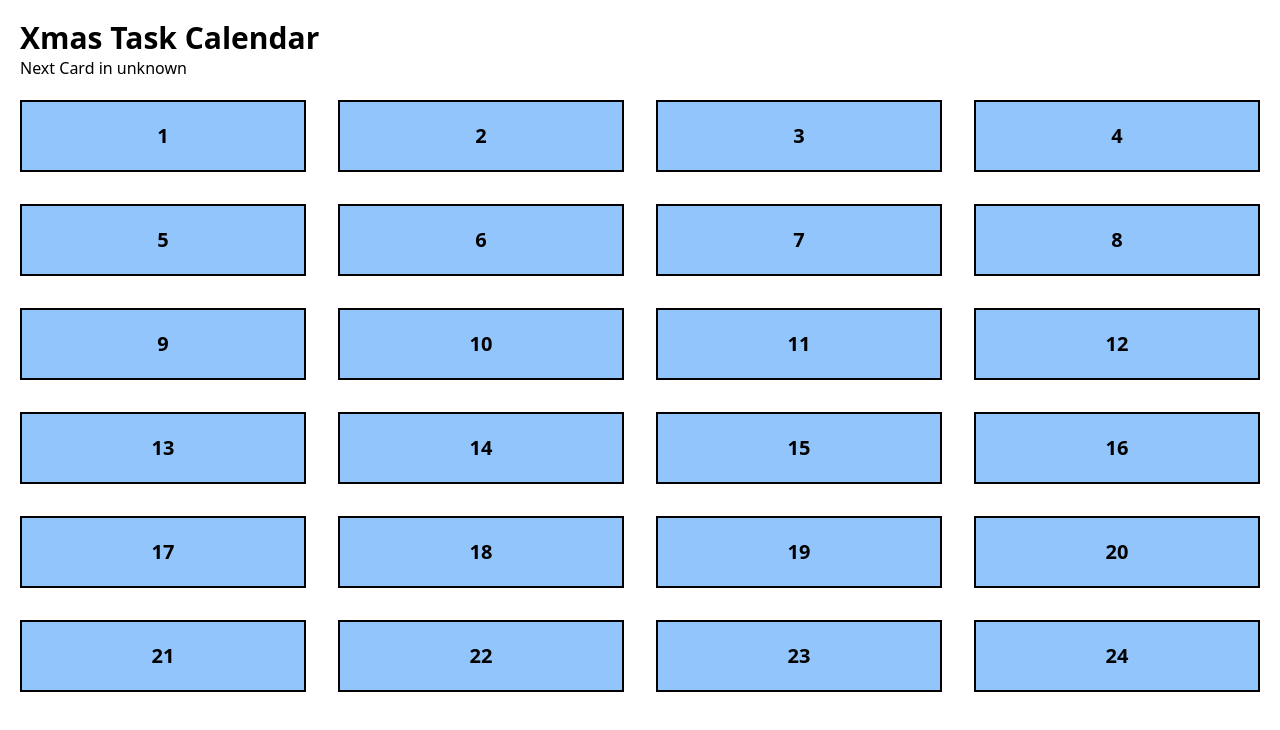
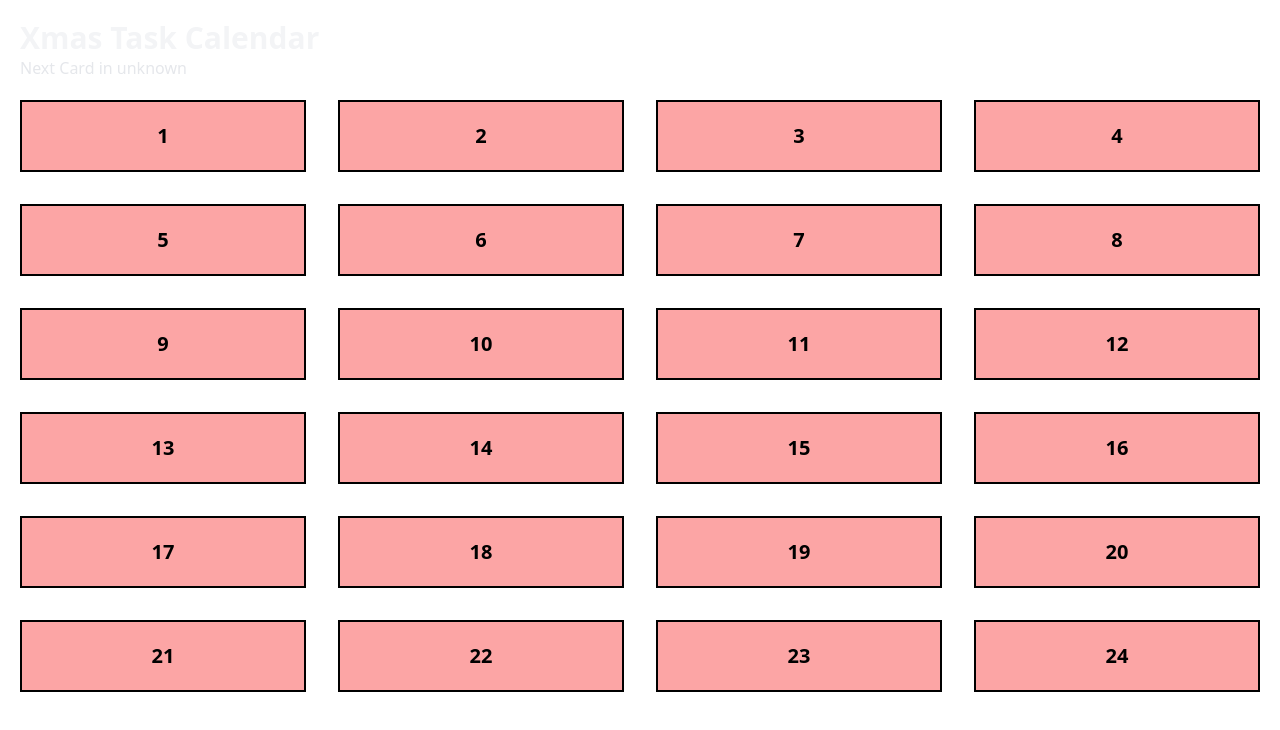
Before and after one commit to EliasSchaut/XmasCalendar, a Nuxt app: page / in a window 1280 px wide. Shown: the top 730 px of the page. Built offline with nearby package versions, Linux system fonts and the light colour scheme; no server answers.

Commit message:
improve theming

```diff
--- a/nuxt.config.ts
+++ b/nuxt.config.ts
@@ -3,7 +3,7 @@ export default defineNuxtConfig({
   modules: ['@nuxtjs/color-mode', '@nuxtjs/tailwindcss'],
   app: {
     head: {
-      title: 'XmasCalender',
+      title: 'XmasTasks',
     },
   },
   srcDir: 'src/',
--- a/src/app.vue
+++ b/src/app.vue
@@ -1,5 +1,5 @@
 <template>
-  <Body class="bg-green-200" />
+  <Body background="/background.jpg" class="bg-green-200 bg-cover bg-fixed" />
   <div class="m-5">
     <NuxtPage />
   </div>
--- a/src/components/card.vue
+++ b/src/components/card.vue
@@ -2,8 +2,10 @@
   <button
     :class="[
       available === 0
-        ? 'bg-blue-300 hover:bg-blue-500'
-        : 'bg-amber-300 hover:bg-amber-500',
+        ? 'bg-red-300 hover:bg-red-500'
+        : available === 1
+          ? 'bg-blue-300 hover:bg-blue-500'
+          : 'bg-amber-300 hover:bg-amber-500',
       'w-full justify-center border-2 border-black p-5 align-middle transition ease-in-out hover:scale-95 hover:text-white',
     ]"
   >
--- a/src/components/waittime.vue
+++ b/src/components/waittime.vue
@@ -1,4 +1,6 @@
-<template>Next Card in {{ time_left }}</template>
+<template>
+  <span>Next Card in {{ time_left }}</span>
+</template>
 
 <script setup lang="ts">
 let time_left = ref('unknown');
--- a/src/pages/index.vue
+++ b/src/pages/index.vue
@@ -1,7 +1,7 @@
 <template>
   <div class="flex-row justify-center">
-    <div class="text-3xl font-bold">Xmas Task Calendar</div>
-    <Waittime class="text-3xl font-bold" />
+    <div class="text-3xl font-bold text-gray-100">Xmas Task Calendar</div>
+    <Waittime class="text-gray-200" />
   </div>
   <ul
     role="list"
--- a/tailwind.config.ts
+++ b/tailwind.config.ts
@@ -2,17 +2,4 @@ import type { Config } from 'tailwindcss';
 
 export default <Partial<Config>>{
   darkMode: 'class',
-  theme: {
-    extend: {
-      animation: {
-        bpulse: 'bpulse 1s ease-in-out infinite',
-      },
-      keyframes: {
-        bpulse: {
-          '0%, 100%': { opacity: '1' },
-          '50%': { opacity: '0.5' },
-        },
-      },
-    },
-  },
 };
```
Also changed, not shown: src/public/background.jpg (added), 1 other file (tests, documents, lock files or other folders).
